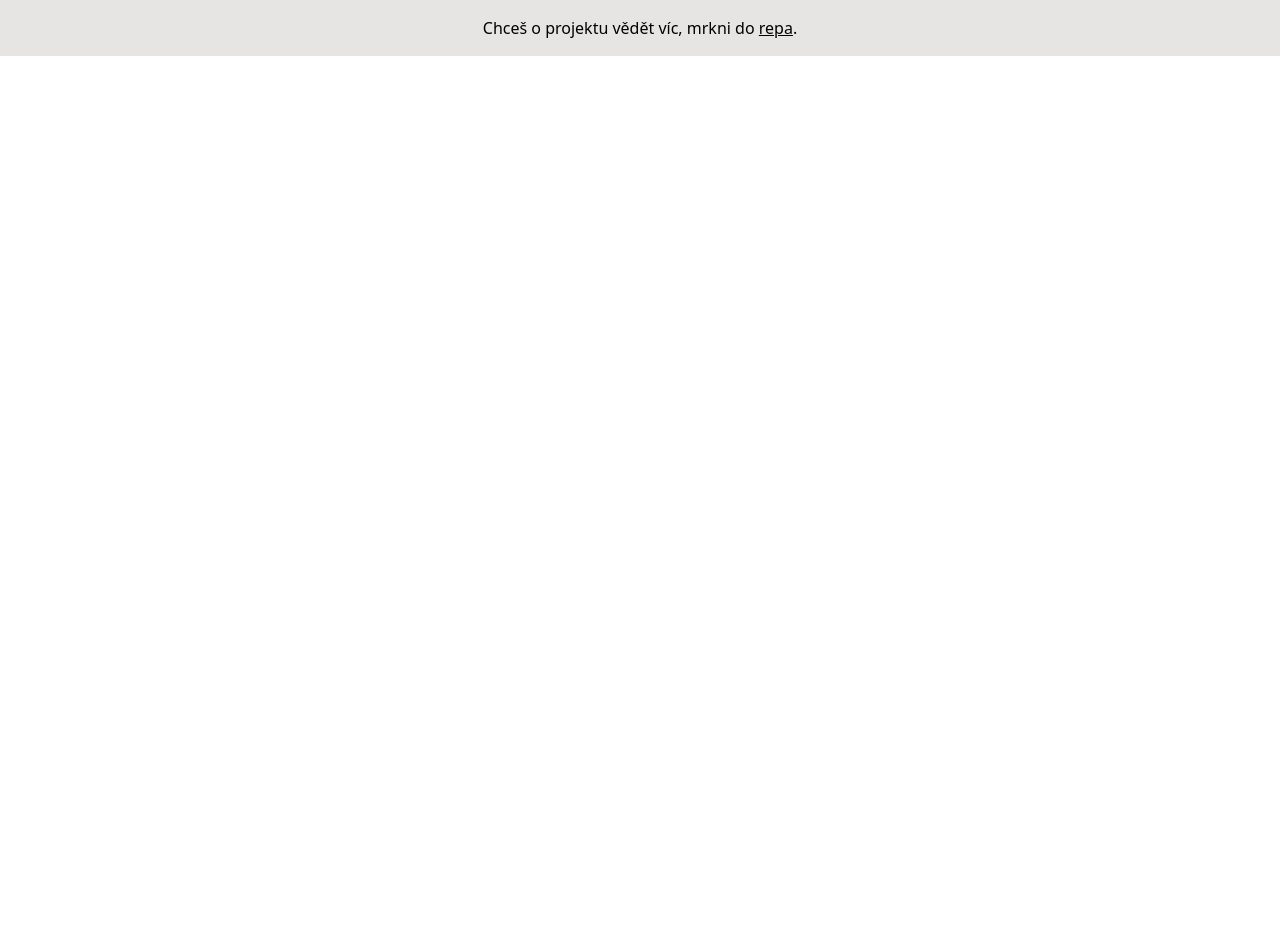
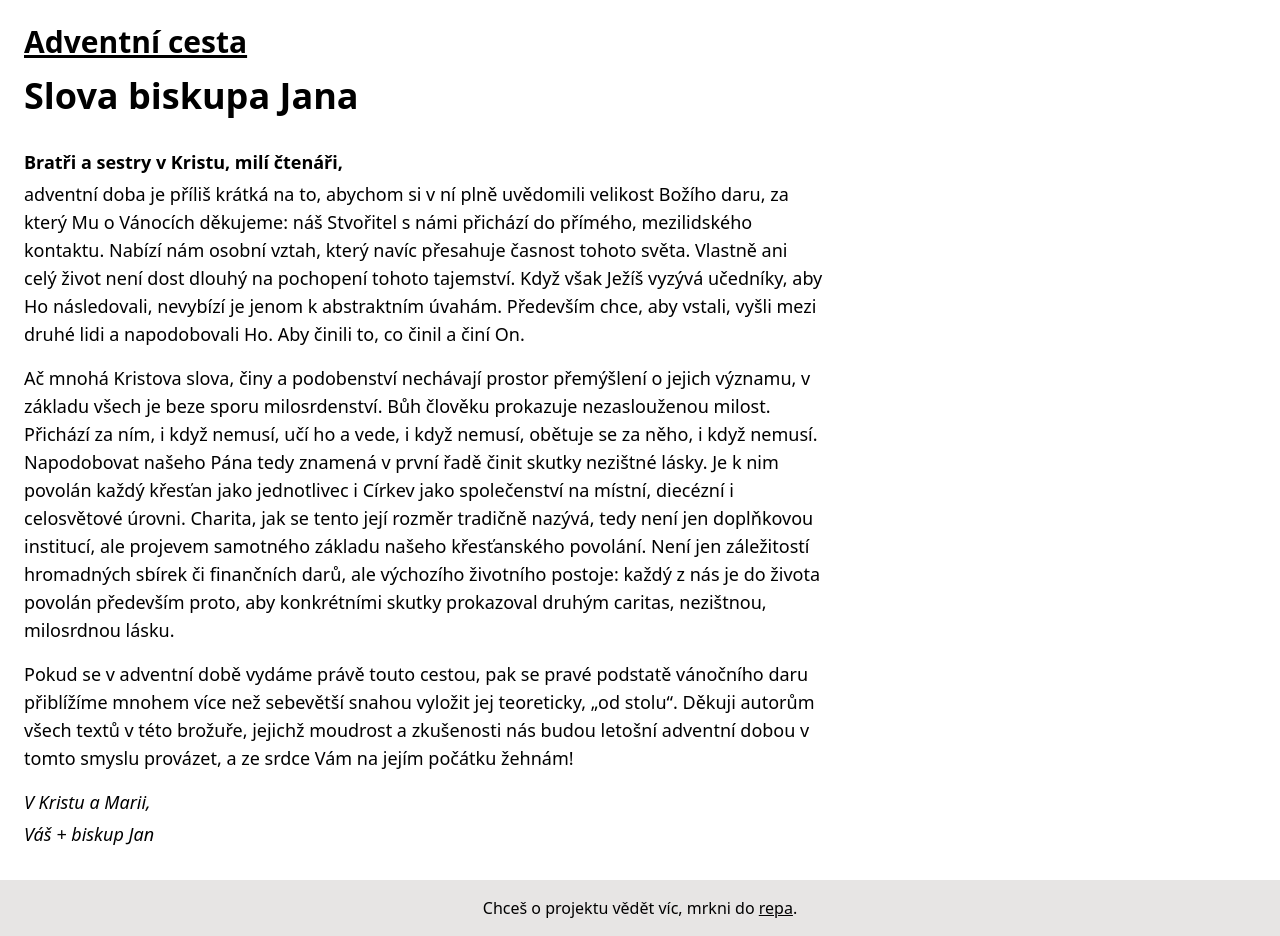
Before and after one commit to petrkucerak/adventnicesta, a Next.js app: page /slova-biskupa-Jana in a window 1280 px wide. Before the commit the page ends 800 px from the top, so only its background shows below. Built offline with nearby package versions, Linux system fonts and the light colour scheme.

Commit message:
Add content

```diff
--- a/pages/slova-biskupa-Jana.js
+++ b/pages/slova-biskupa-Jana.js
@@ -1,5 +1,6 @@
 import Head from "next/head";
 import Layout from "../components/layout";
+import ArticleHeader from "../components/header";
 
 export default function SlovaBiskupaJana() {
   return (
@@ -7,6 +8,45 @@ export default function SlovaBiskupaJana() {
       <Head>
         <title>Slova Biskupa Jana - Adventní cesta</title>
       </Head>
+      <ArticleHeader />
+      <article className="mx-6 max-w-[800px]">
+        <h1 className="text-4xl font-bold mb-8">Slova biskupa Jana</h1>
+        <p className="font-semibold text-lg mb-1">Bratři a sestry v Kristu, milí čtenáři,</p>
+        <p className="text-lg mb-4">
+          adventní doba je příliš krátká na to, abychom si v ní plně uvědomili
+          velikost Božího daru, za který Mu o Vánocích děkujeme: náš Stvořitel s
+          námi přichází do přímého, mezilidského kontaktu. Nabízí nám osobní
+          vztah, který navíc přesahuje časnost tohoto světa. Vlastně ani celý
+          život není dost dlouhý na pochopení tohoto tajemství. Když však Ježíš
+          vyzývá učedníky, aby Ho následovali, nevybízí je jenom k abstraktním
+          úvahám. Především chce, aby vstali, vyšli mezi druhé lidi a
+          napodobovali Ho. Aby činili to, co činil a činí On.
+        </p>
+        <p className="text-lg mb-4">
+          Ač mnohá Kristova slova, činy a podobenství nechávají prostor
+          přemýšlení o jejich významu, v základu všech je beze sporu
+          milosrdenství. Bůh člověku prokazuje nezaslouženou milost. Přichází za
+          ním, i když nemusí, učí ho a vede, i když nemusí, obětuje se za něho,
+          i když nemusí. Napodobovat našeho Pána tedy znamená v první řadě činit
+          skutky nezištné lásky. Je k nim povolán každý křesťan jako jednotlivec
+          i Církev jako společenství na místní, diecézní i celosvětové úrovni.
+          Charita, jak se tento její rozměr tradičně nazývá, tedy není jen
+          doplňkovou institucí, ale projevem samotného základu našeho
+          křesťanského povolání. Není jen záležitostí hromadných sbírek či
+          finančních darů, ale výchozího životního postoje: každý z nás je do
+          života povolán především proto, aby konkrétními skutky prokazoval
+          druhým caritas, nezištnou, milosrdnou lásku.
+        </p>
+        <p className="text-lg mb-4">
+          Pokud se v adventní době vydáme právě touto cestou, pak se pravé
+          podstatě vánočního daru přiblížíme mnohem více než sebevětší snahou
+          vyložit jej teoreticky, „od stolu“. Děkuji autorům všech textů v této
+          brožuře, jejichž moudrost a zkušenosti nás budou letošní adventní
+          dobou v tomto smyslu provázet, a ze srdce Vám na jejím počátku žehnám!
+        </p>
+        <p className="text-lg mb-1 italic">V Kristu a Marii,</p>
+        <p className="text-lg mb-8 italic">Váš + biskup Jan</p>
+      </article>
       <Layout></Layout>
     </>
   );
```
